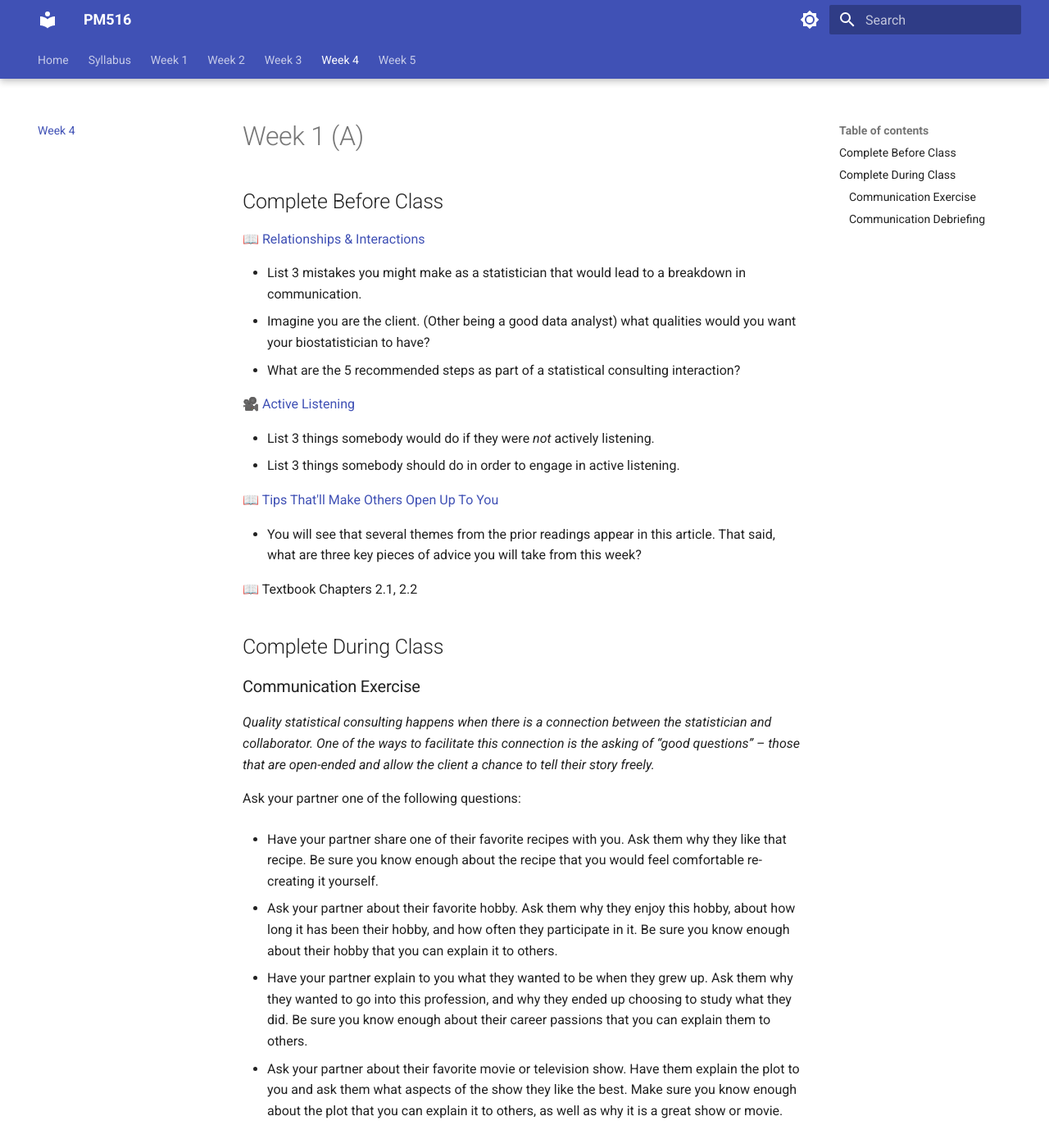
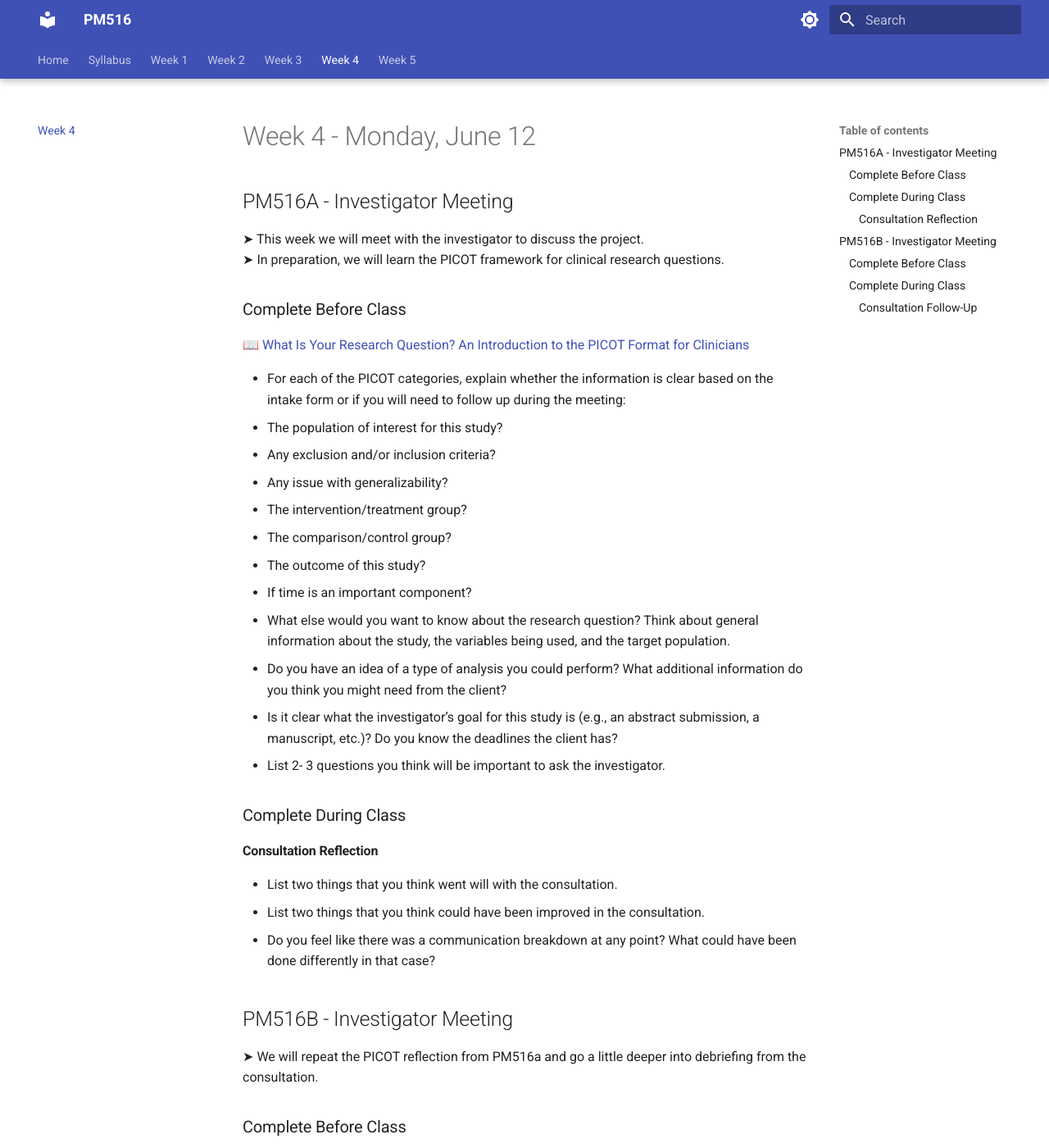
Before and after one commit to USCbiostats/PM516, an MkDocs documentation site: the page built from docs/week4.md, in a window 1280 px wide and 1400 px high. Shown: the whole window at 82% size. Built offline with MkDocs 1.6.1 and Material for MkDocs 9.7.7, drawn with Linux system fonts in a browser that asks for light colours; comment, search, counter and statistics services are not loaded; some of the changed text lies outside the part shown.

Commit message:
changes to headers

```diff
--- /dev/null
+++ b/docs/week3.md
@@ -0,0 +1,39 @@
+# Week 2 (A) - Exploratory Analysis
+
+&#x27A4; We will not meet live due to **Memorial Day**.
+&#x27A4; This week we will review how to conduct exploratory analyses from a hypothetical study examining physical activity and diet.
+&#x27A4; The data dictionary is located [here](data_dictionary.xlsx)
+&#x27A4; The data file is located [here](adult_all.csv)
+
+## Complete Outside of Class
+
+### Data Quality Control Practice
+*Before beginning data analysis, it is imperative to check the quality of the data you will be analyzing. Often study staff, like a data manager, will clean the data and check for any errors. However, depending on who you work with, this task can be neglected.
+The “adult_all.csv” file contains data from an intervention attempting to improve physical activity and eating habits for participants.*
+
+1.	Examine the 3 measures of physical activity: accelerometer, ARIZONA survey, and participant survey. Check their distributions for any anomalies and investigate how strongly these measures correlate with each other.
+2.	Examine the measure of food intake from the BLOCK survey. Check the distributions of daily calories consumed, as well as grams of each macronutrient, for any anomalies. Construct variables that indicate the percent of calories in a person’s diet from each macronutrient.
+3.	Examine the distribution of BMI for any anomalies. Determine whether BMI is associated with any of the measures of physical activity or food intake.
+4.	Determine whether the outcomes of food intake or physical activity vary across the study groups (treatment vs. control groups).
+5.	Are there any other concerns you have about this data?
+
+### Group Debriefing
+*Meet with your groups on your own time. Within your group, discuss what you found with regard to this week’s data quality exercise.*
+1.	Which techniques did you use to examine the data?
+2.	Did your group members find anything unusual about the data that you didn’t find?
+3.	Which statistical software did your group members use? Why did they use that software? Ask them to explain why they use the program they do.
+4.	Compare your descriptive statistics to your group members’. Were there any discrepancies? If so, why do you think this happened? Did they treat the data differently than you did?
+
+
+# Week 2 (B) - Reproducibility
+
+&#x27A4; This week we will explore what it means to be replicable and reproducible.
+
+## Complete Outside of Class
+
+📖 [Data Science's Reproducibility Crisis](https://towardsdatascience.com/data-sciences-reproducibility-crisis-b87792d88513)
+
+* Consider an analysis you performed in the past (e.g., for a class project). Examine the code you wrote for that project. Looking back, can you understand what your code does?
+* If you provided this code to another student in your group, would they be able to replicate the analysis you performed?
+* What can you do to help others reproduce, and replicate, your analysis?
+* In your own words, what is the difference between replication and reproduction?
--- a/docs/week4.md
+++ b/docs/week4.md
@@ -1,79 +1,60 @@
-# Week 1 (A)
+# Week 4 - Monday, June 12
 
-## Complete Before Class
+## PM516A - Investigator Meeting
 
-📖 [Relationships & Interactions](https://magazine.amstat.org/blog/2009/09/01/heartofastatcareersept09/)<br />
+&#x27A4; This week we will meet with the investigator to discuss the project.
+&#x27A4; In preparation, we will learn the PICOT framework for clinical research questions.
 
-* List 3 mistakes you might make as a statistician that would lead to a breakdown in communication.
-* Imagine you are the client. (Other being a good data analyst) what qualities would you want your biostatistician to have?
-* What are the 5 recommended steps as part of a statistical consulting interaction?
+### Complete Before Class
 
-🎥 [Active Listening](https://www.youtube.com/watch?v=7wUCyjiyXdg)<br />
+📖 [What Is Your Research Question? An Introduction to the PICOT Format for Clinicians](https://www.ncbi.nlm.nih.gov/pmc/articles/PMC3430448/)<br />
 
-* List 3 things somebody would do if they were *not* actively listening.
-* List 3 things somebody should do in order to engage in active listening.
+* For each of the PICOT categories, explain whether the information is clear based on the intake form or if you will need to follow up during the meeting:
+   + The population of interest for this study?
+   + Any exclusion and/or inclusion criteria?
+   + Any issue with generalizability?
+   + The intervention/treatment group?
+   + The comparison/control group?
+   + The outcome of this study?
+   + If time is an important component?
+* What else would you want to know about the research question? Think about general information about the study, the variables being used, and the target population.
+* Do you have an idea of a type of analysis you could perform? What additional information do you think you might need from the client?
+* Is it clear what the investigator’s goal for this study is (e.g., an abstract submission, a manuscript, etc.)? Do you know the deadlines the client has?
+* List 2- 3 questions you think will be important to ask the investigator.
 
-📖 [Tips That'll Make Others Open Up To You](tips-to-open.md)<br />
+### Complete During Class
 
-* You will see that several themes from the prior readings appear in this article. That said, what are three key pieces of advice you will take from this week?
+#### Consultation Reflection
+* List two things that you think went will with the consultation.
+* List two things that you think could have been improved in the consultation.
+* Do you feel like there was a communication breakdown at any point? What could have been done differently in that case?
 
-📖 Textbook Chapters 2.1, 2.2
+##  PM516B - Investigator Meeting
 
-## Complete During Class
+&#x27A4; We will repeat the PICOT reflection from PM516a and go a little deeper into debriefing from the consultation.
 
-### Communication Exercise
-*Quality statistical consulting happens when there is a connection between the statistician and collaborator. One of the ways to facilitate this connection is the asking of “good questions” – those that are open-ended and allow the client a chance to tell their story freely.*
+### Complete Before Class
 
-Ask your partner one of the following questions:
+📖 [What Is Your Research Question? An Introduction to the PICOT Format for Clinicians](https://www.ncbi.nlm.nih.gov/pmc/articles/PMC3430448/)<br />
 
-* Have your partner share one of their favorite recipes with you. Ask them why they like that recipe. Be sure you know enough about the recipe that you would feel comfortable re-creating it yourself.
+* For each of the PICOT categories, explain whether the information is clear based on the intake form or if you will need to follow up during the meeting:
+   + The population of interest for this study?
+   + Any exclusion and/or inclusion criteria?
+   + Any issue with generalizability?
+   + The intervention/treatment group?
+   + The comparison/control group?
+   + The outcome of this study?
+   + If time is an important component?
+* What else would you want to know about the research question? Think about general information about the study, the variables being used, and the target population.
+* Do you have an idea of a type of analysis you could perform? What additional information do you think you might need from the client?
+* Is it clear what the investigator’s goal for this study is (e.g., an abstract submission, a manuscript, etc.)? Do you know the deadlines the client has?
+* List 2- 3 questions you think will be important to ask the investigator.
 
-* Ask your partner about their favorite hobby. Ask them why they enjoy this hobby, about how long it has been their hobby, and how often they participate in it. Be sure you know enough about their hobby that you can explain it to others.
+### Complete During Class
 
-* Have your partner explain to you what they wanted to be when they grew up. Ask them why they wanted to go into this profession, and why they ended up choosing to study what they did. Be sure you know enough about their career passions that you can explain them to others.
-
-* Ask your partner about their favorite movie or television show. Have them explain the plot to you and ask them what aspects of the show they like the best. Make sure you know enough about the plot that you can explain it to others, as well as why it is a great show or movie.
-
-### Communication Debriefing
-
-1. Aside from the given question, did you discover any additional interesting information about your partner? What was this information?
-2. What strategies did you use to get your partner to open up to you? Which of these did you find most effective?
-
-
-# Week 1 (B)
-
-## Complete Before Class
-
-📖 [Statistical Consulting Clients: How to Get and Keep Them](https://stattrak.amstat.org/2022/02/01/statistical-consulting/)<br />
-
-* As a statistical consultant, how would you describe your "brand"?
-* What are some networking resources you could use for your business?
-
-📖 [What to Expect When You Consult A Statistician](https://community.amstat.org/cnsl/forclients/expect-content)<br />
-Pay attention to the 11 qualities listed in Section 1.D. (What to look for in a statistical consultant).
-
-* How well do you think you fit each of these qualities?
-* Rank these qualities from 1 to 11, where 1 indicates that you align with this quality the most, and 11 the least.
-* How do you think you can improve the qualities you are less comfortable with?
-
-📖 Textbook Chapter 1
-
-## Complete During Class
-
-### Consulting Vignettes
-
-1. [When Statistical Consulting Goes Wrong](https://www.youtube.com/watch?v=W4PI8Y49Q_s&t=101s)
-   1a. How would you concisely describe the tips that Chanel gives in the video?
-   1b. What are some takeaway messages that you learned from this video?
-
-2. [Realistic Timelines for Work](https://www.youtube.com/watch?v=ueF1oe0ct4s)
-   2a. What techniques did the statistician use to assure the researcher when she wanted immediate assistance?
-   2b. Do you think the statistician's response should change if the researcher had a firm deadline, such as a grant proposal or thesis defense?
-   2c. What other ways do you think you can respond to a client who expects a statistician to complete their work in an unreasonable time frame?
-   2d. Some statisticians may find it useful to, say, triple the amount of time you think it will take to complete a project, in order to account for unforeseen circumstances. What considerations may be needed for deciding on a reasonable time frame?
-
-3. [Using Statistical Results to Identify Questions](https://www.youtube.com/watch?v=upkMfMF0k2k)
-   3a. What are the main challenges that you feel the statistician faced in this consultation?
-   3b. What information might you have wanted to include in an e-mail before the meeting so expectations would be reasonable for both the researcher and statistician?
-   3c. Given your current or hypothetical future position, would you take on a project like this knowing the grant proposal did not have a budget for statistical consulting/collaboration?
-   3d. The researcher believed that “statistical magic” could be used to determine which variables are the most important. What challenges could arise from this view? What might you do to discuss this topic with researchers?
+#### Consultation Follow-Up
+Write a brief follow-up e-mail to the investigator (but don’t actually send it). In this e-mail, include:
+* A short description of the project.
+* A short summary of what was discussed in the meeting, including all information you find relevant.
+* Timelines for you and your client.
+d
--- a/docs/week5.md
+++ b/docs/week5.md
@@ -1,13 +1,14 @@
-Monday, June 19
-# Week 5 (A) - Beginning the Analysis
+# Week 5 - Monday, June 19
+
+## PM516A - Beginning the Analysis
 
 &#x27A4; We will not meet live due to **Juneteenth**.
 &#x27A4; This week we will reflect on the analysis to be performed and begin running the analysis.
 
 
-## Complete Outside of Class
+### Complete Outside of Class
 
-### Exploratory Data Analysis
+#### Exploratory Data Analysis
 
 📖 [Exploratory Data Analysis](https://r4ds.had.co.nz/exploratory-data-analysis.html)
 
@@ -18,18 +19,18 @@ Monday, June 19
 * Draft a table and a figure that you think illustrates an important finding.
 
 
-### Research Design and Statistical Hypotheses
+#### Research Design and Statistical Hypotheses
 📖 [Choosing the Right Statistical Test](https://onlinelibrary.wiley.com/doi/full/10.5694/mja17.00422)
 
 * Write out the investigator's research questions in the form of testable statistical hypotheses.
 * Which types of tests will you use to test these hypotheses?
 
 
-# Week 5 (B) - Beginning the Analysis
+## PM516B - Beginning the Analysis
 
 &#x27A4; This week we will explore what it means to be replicable and reproducible.
 
-## Complete Outside of Class
+### Complete Outside of Class
 
 📖 Textbook 4.7 - 4.8
 
```
Also changed, not shown: 1 other file.
